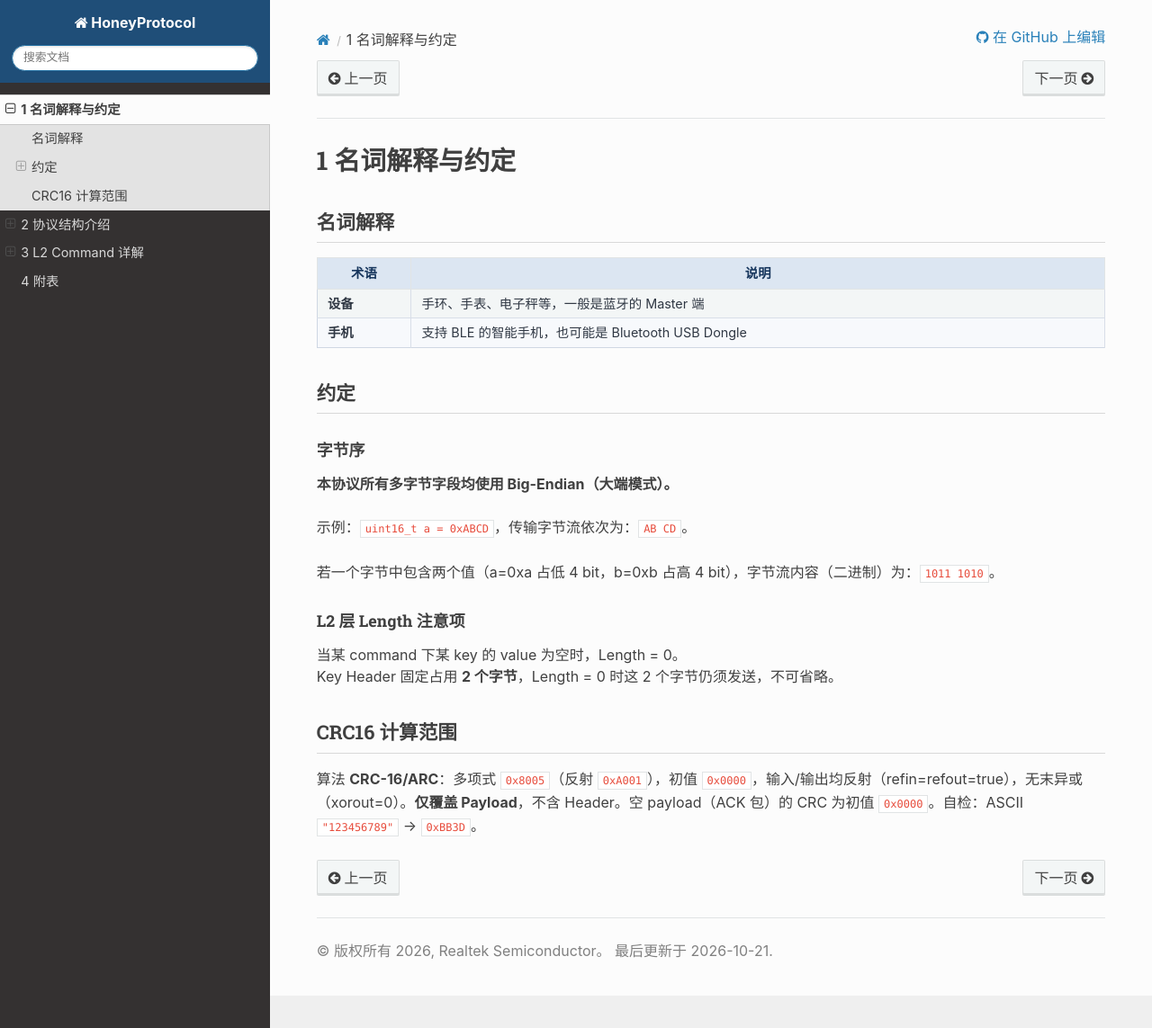
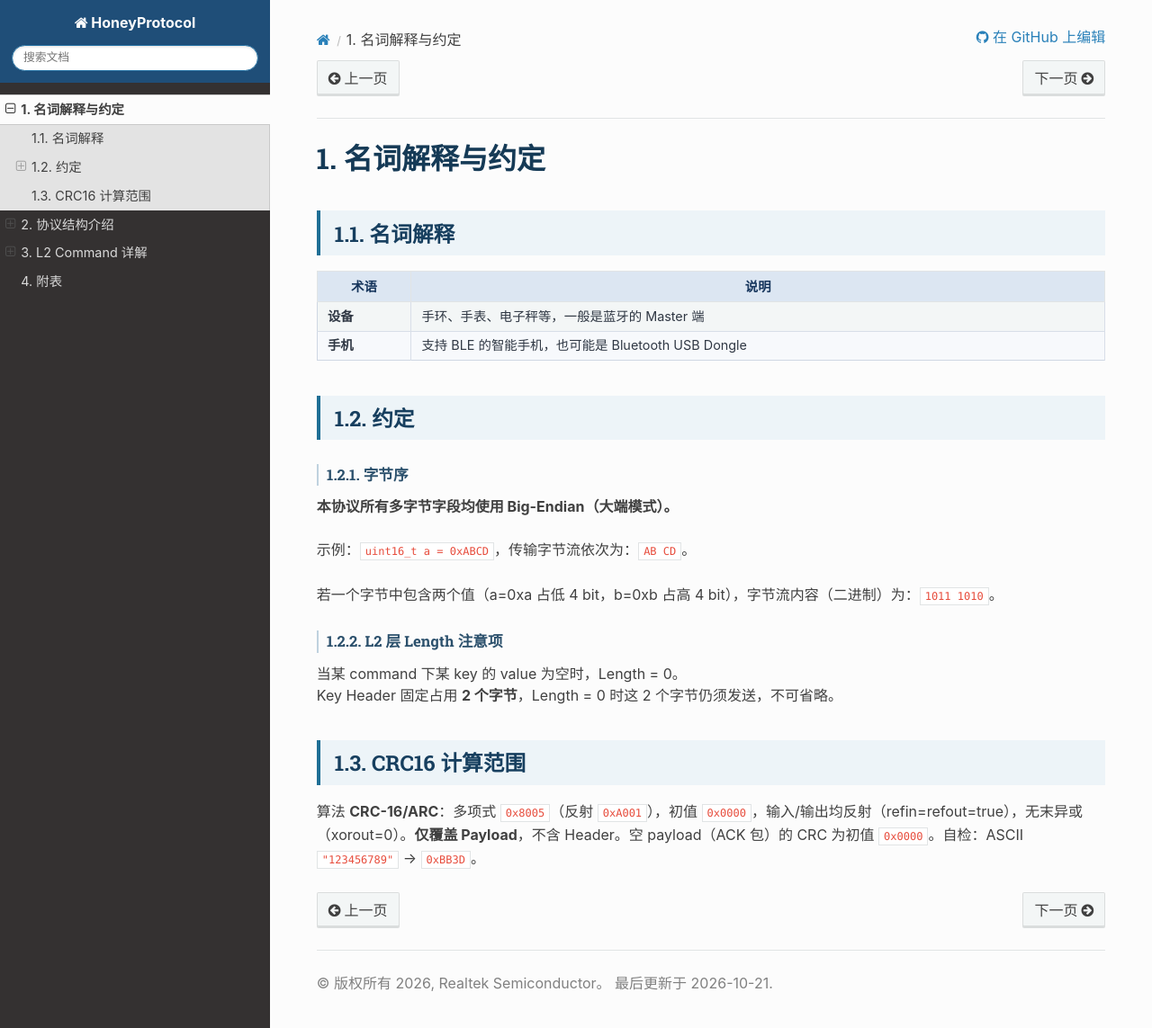
Before and after one commit to realmcu/HoneyProtocol, a Sphinx documentation site: the page built from docs/conventions.rst, in a window 1280 px wide and 1143 px high. Shown: the whole window at 90% size. Built offline with Sphinx 7.4.7 and the Read the Docs theme 3.1.0, drawn with Linux system fonts in a browser that asks for light colours.

Commit message:
docs: improve heading hierarchy and numbering

```diff
--- a/docs/_static/custom.css
+++ b/docs/_static/custom.css
@@ -13,22 +13,33 @@ body {
 }
 
 .rst-content h1 {
-  font-size: 1.8rem;
-  margin-bottom: 1rem;
+  margin: 0 0 1.4rem;
+  color: #153a56;
+  font-size: 2rem;
+  font-weight: 700;
+  line-height: 1.25;
 }
 
 .rst-content h2 {
-  font-size: 1.35rem;
+  margin: 2.4rem 0 1.05rem;
+  padding: 0.52rem 0.85rem 0.52rem 1rem;
+  color: #173f5f;
+  background: #edf4f8;
+  border: 0;
+  border-left: 4px solid #1f6f95;
+  font-size: 1.48rem;
+  font-weight: 700;
   line-height: 1.4;
-  margin: 2.2rem 0 1rem;
-  padding-bottom: 0.45rem;
-  border-bottom: 1px solid #d9d9d9;
 }
 
 .rst-content h3 {
-  font-size: 1.12rem;
-  line-height: 1.4;
-  margin: 1.75rem 0 0.8rem;
+  margin: 1.65rem 0 0.7rem;
+  padding-left: 0.58rem;
+  color: #2b506c;
+  border-left: 2px solid #bfd2df;
+  font-size: 1.04rem;
+  font-weight: 700;
+  line-height: 1.45;
 }
 
 .rst-content .doc-status {
@@ -462,11 +473,18 @@ body {
   }
 
   .rst-content h1 {
-    font-size: 1.55rem;
+    font-size: 1.7rem;
   }
 
   .rst-content h2 {
+    margin-top: 2rem;
+    padding: 0.48rem 0.65rem 0.48rem 0.75rem;
     font-size: 1.25rem;
+  }
+
+  .rst-content h3 {
+    padding-left: 0.5rem;
+    font-size: 1rem;
   }
 
   .rst-content .wy-table-responsive {
--- a/docs/appendix.rst
+++ b/docs/appendix.rst
@@ -1,4 +1,4 @@
-4 附表
-======
+附表
+====
 
 附表原始数据见 :download:`协议工作簿（Excel） <assets/protocol/cavo-realtek-watch-protocol.xlsx>`。
--- a/docs/architecture.rst
+++ b/docs/architecture.rst
@@ -1,5 +1,5 @@
-2 协议结构介绍
-==============
+协议结构介绍
+============
 
 协议栈结构
 ----------
--- a/docs/conventions.rst
+++ b/docs/conventions.rst
@@ -1,5 +1,5 @@
-1 名词解释与约定
-================
+名词解释与约定
+==============
 
 名词解释
 --------
--- a/docs/index.rst
+++ b/docs/index.rst
@@ -4,6 +4,7 @@
 .. toctree::
    :maxdepth: 2
    :includehidden:
+   :numbered:
 
    conventions
    architecture
--- a/docs/protocol/index.rst
+++ b/docs/protocol/index.rst
@@ -1,5 +1,5 @@
-3 L2 Command 详解
-=================
+L2 Command 详解
+===============
 
 .. list-table:: Command 列表
    :header-rows: 1
```
Also changed, not shown: 2 other files.
